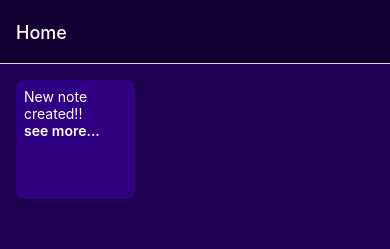
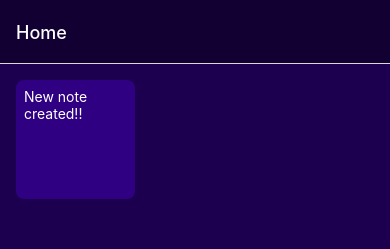
Before and after one commit to shiftkey-labs/SKNotesStarter, a React Native app: screen / in a window 390 px wide. Both pictures are taken after a click on the element 195 px from the left and 818 px from the top of the page. Shown: the top 249 px of the page. Built offline with nearby package versions, Linux system fonts and the light colour scheme.

Commit message:
Note objects can be edited and saved.

```diff
--- a/App.js
+++ b/App.js
@@ -2,7 +2,7 @@ import { NavigationContainer } from '@react-navigation/native';
 import { createNativeStackNavigator } from '@react-navigation/native-stack';
 import * as React from 'react';
 import { useState } from 'react';
-import { FlatList, Image, SafeAreaView, Text, TouchableOpacity, View } from 'react-native';
+import { FlatList, Image, SafeAreaView, Text, TextInput, TouchableOpacity, View } from 'react-native';
 import 'react-native-reanimated';
 import { Provider } from 'react-redux';
 import tw, { useDeviceContext } from 'twrnc';
@@ -18,12 +18,11 @@ const Stack = createNativeStackNavigator();
 //This is the note object. Can be added dynamically
 const Note = ({item, nav}) => {
   return (
-    <View style = {[tw`w-1/3 aspect-square mb-1 mr-1 p-2 rounded-lg bg-[#2F0082]`]}>
-      <Text style={tw`text-white`}>{item.note}</Text>
-      <TouchableOpacity onPress={() => {nav.navigate('Details', {noteText : item.note});}}>
-        <Text style={tw`text-white font-semibold`}>see more...</Text>
-      </TouchableOpacity>
-    </View>
+    <TouchableOpacity onPress={() => {nav.navigate('Details', {note : item});}} style = {[tw`w-1/3 aspect-square mb-1 mr-1 p-2 rounded-lg bg-[#2F0082]`]}>
+      <View>
+        <Text style={tw`text-white`}>{item.note}</Text>
+      </View>
+    </TouchableOpacity>
   );
 }
 
@@ -36,9 +35,9 @@ function HomeScreen({navigation}){
     var note = {id : (data.length + 1).toString(), note : "New note created!!"};
     var newNoteArray = [...data, note]
     setExampleState(newNoteArray);
-    console.log(data);
     data.push(note);
   }
+
   return(
     <View style={tw`w-full h-screen flex-1 bg-[#1c004f]`}>
       <FlatList
@@ -60,11 +59,20 @@ function HomeScreen({navigation}){
 }
 
 function DetailsScreen({route, navigation}){
-  console.log(route.noteText);
-  const {noteText} = route.params;
+  console.log(route.note);
+  const {note} = route.params;
+  const [text, setText] = useState('');
+  saveNote = () => {
+    console.log(text);
+    note.note = text;
+  }
+
   return(
-    <View style={tw`flex-1 items-center justify-center bg-[#2F0082]`}>
-      <Text style={tw`text-lg text-white`}>{noteText}</Text>
+    <View style={tw`flex-1 bg-[#2F0082] p-2`}>
+      <TextInput style={tw`text-lg text-white bg-[#3d00a9]`} multiline={true} onChangeText={text => setText(text)} placeholder='Type here'>{note.note}</TextInput>
+      <TouchableOpacity style={tw`items-center`} onPress={saveNote}>
+        <Text style={tw`font-bold text-white`}>SAVE NOTE</Text>
+      </TouchableOpacity>
     </View>
   );
 }
```
